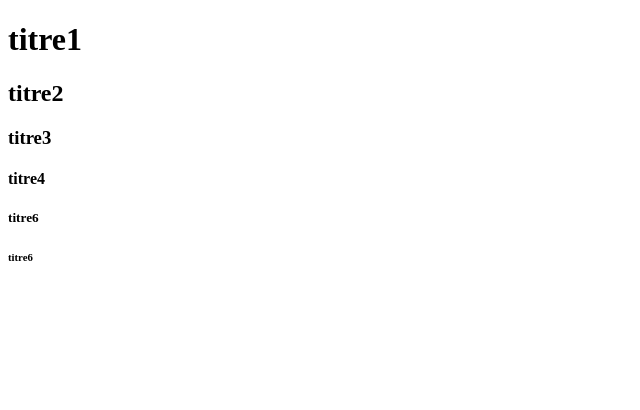
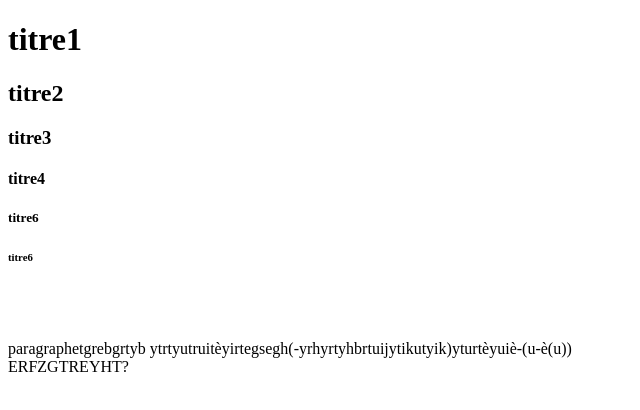
Before and after one commit to jacques1961694/webprojet, a plain HTML site: page index.html in a window 1280 px wide. Shown: the whole page, without its empty margins (0-640 px from the left). Drawn offline with Linux system fonts and the light colour scheme.

Commit message:
PARAGRAPHE

```diff
--- a/index.html
+++ b/index.html
@@ -13,5 +13,13 @@
 <h4>titre4</h4>
 <h5>titre6</h5>
 <h6>titre6</h6>
+<br>
+<br>
+<p>
+    paragraphetgrebgrtyb
+    ytrtyutruitèyirtegsegh(-yrhyrtyhbrtuijytikutyik)yturtèyuiè-(u-è(u))
+<br>ERFZGTREYHT?
+<br>
+
 </body>
 </html>
```
